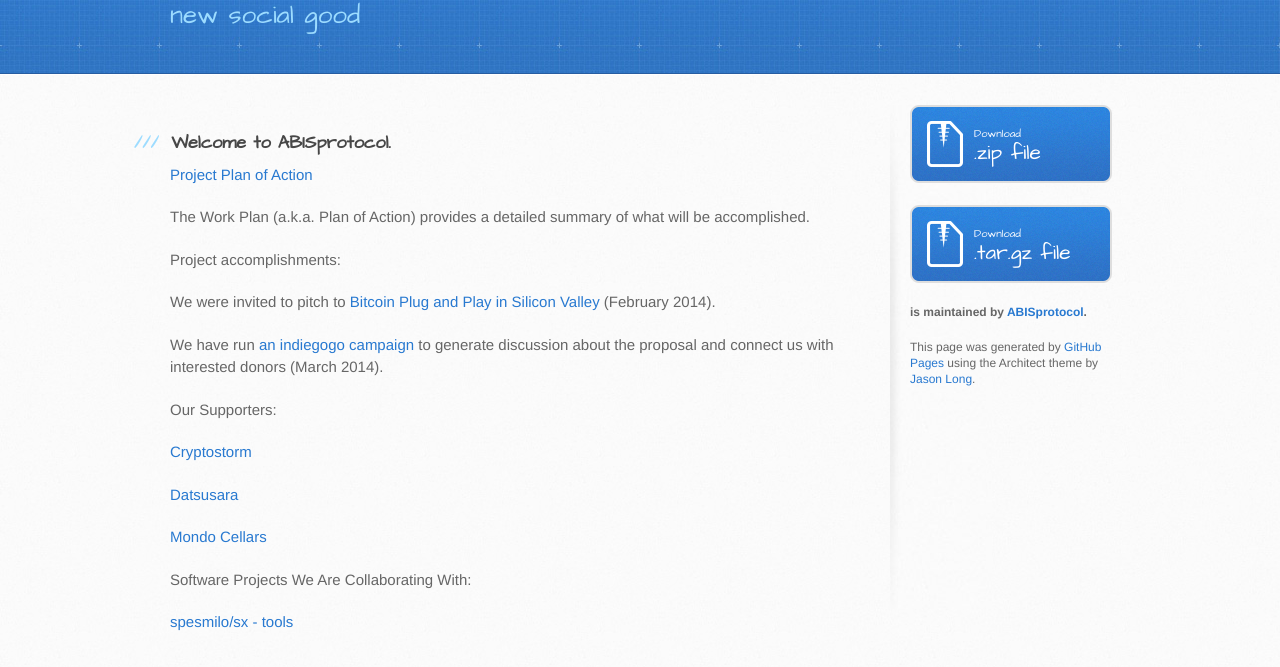
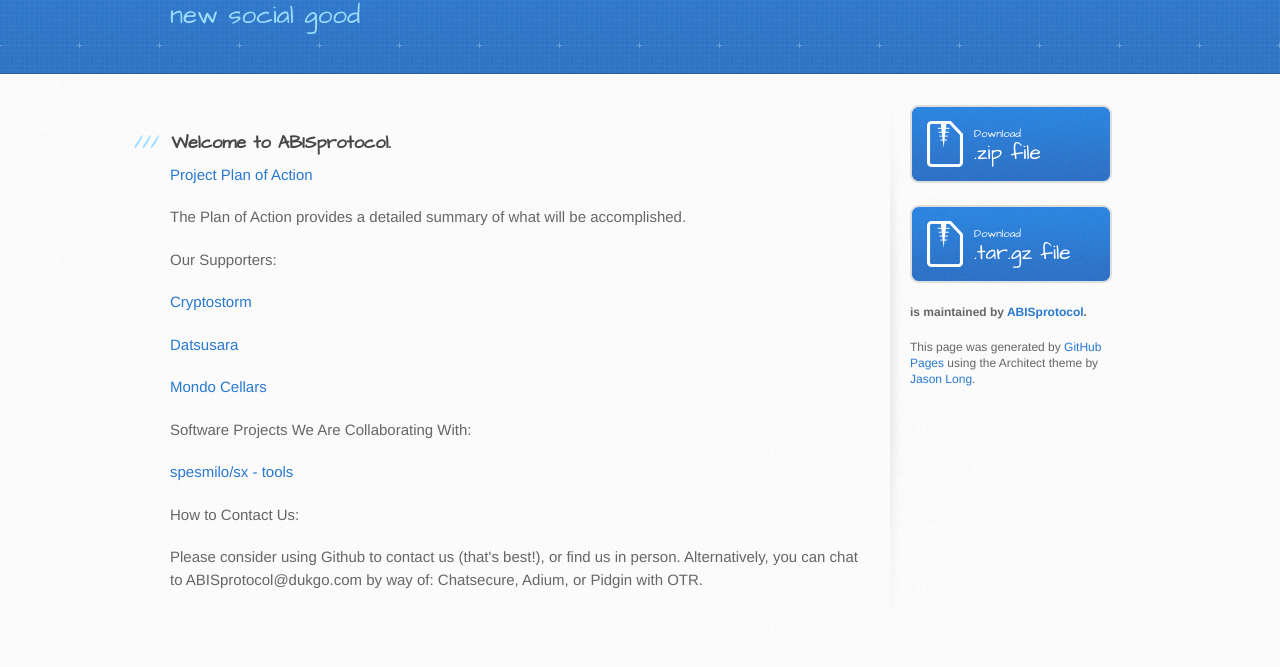
Before and after one commit to ABISprotocol/ABIS, a plain HTML site: page index.html in a window 1280 px wide. Shown: the part 195-862 px from the top of the page. After the commit the page ends 826 px from the top, so only its background shows below. Drawn offline with Linux system fonts and the light colour scheme.

Commit message:
Update index.html and add contact methods

```diff
--- a/index.html
+++ b/index.html
@@ -32,12 +32,7 @@
 <a name="welcome-to-abisprotocol" class="anchor" href="#welcome-to-abisprotocol"><span class="octicon octicon-link"></span></a>Welcome to ABISprotocol.</h3>
 
 <p><a href="https://gist.github.com/ABISprotocol/8515891">Project Plan of Action</a></p>
-<p>The Work Plan (a.k.a. Plan of Action) provides a detailed summary of what will be accomplished.</p>
-
-
-<p>Project accomplishments:</p>
-<p>We were invited to pitch to <a href="http://bitcoin.plugandplaytechcenter.com/">Bitcoin Plug and Play in Silicon Valley</a> (February 2014).</p>
-<p>We have run <a href="http://www.indiegogo.com/projects/cryptocurrencies-for-good-revolutionizing-microdonations/">an indiegogo campaign</a> to generate discussion about the proposal and connect us with interested donors (March 2014).</p>
+<p>The Plan of Action provides a detailed summary of what will be accomplished.</p>
 
 <p><em>Our Supporters:</em></p>
 
@@ -50,6 +45,12 @@
 <p><em>Software Projects We Are Collaborating With:</em></p>
 
 <p><a href="https://github.com/spesmilo/sx/tree/master/tools">spesmilo/sx - tools</a></p>
+
+<p><em>How to Contact Us:</em></p>
+
+      Please consider using Github to contact us (that's best!), or find us in person.
+      Alternatively, you can chat to ABISprotocol@dukgo.com by way of:
+      Chatsecure, Adium, or Pidgin with OTR.
 
         </section>
 
```
